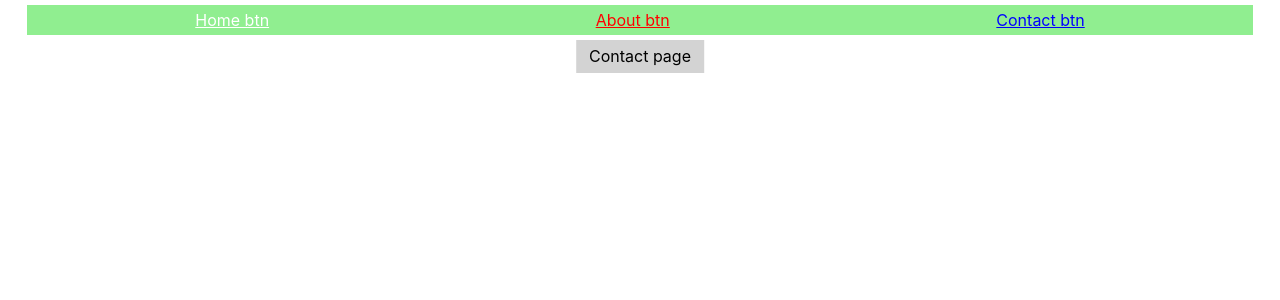
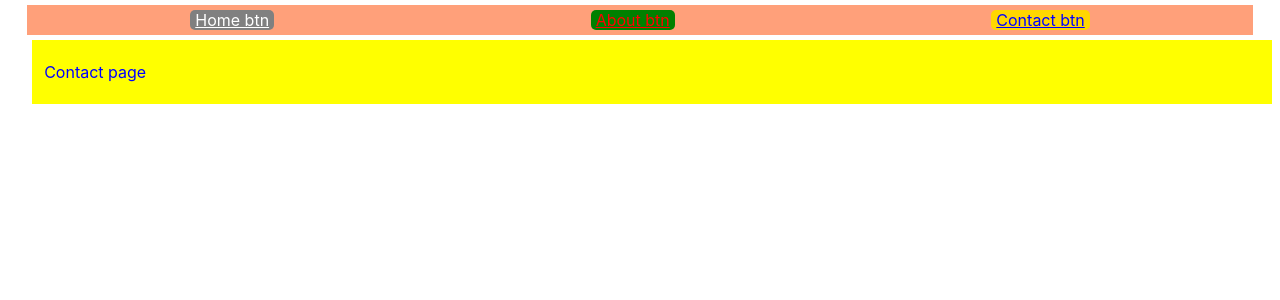
Before and after one commit to KostiantynPolishko2/ts-app, a React (Create React App) app: page /contact in a window 1280 px wide. Shown: the top 300 px of the page. Built offline with nearby package versions, Linux system fonts and the light colour scheme.

Commit message:
5 FC Link has been extended in FC BtnLink via styled-components.

```diff
--- a/src/components/Menu/IMenu.tsx
+++ b/src/components/Menu/IMenu.tsx
@@ -4,4 +4,4 @@ export interface INavProps {
     home: string,
     about: string,
     contact: string,
- }
+}
--- a/src/components/Menu/Menu.styled.ts
+++ b/src/components/Menu/Menu.styled.ts
@@ -1,4 +1,10 @@
 import styled from 'styled-components';
+import { Link } from 'react-router-dom';
+
+export interface IBtnProps {
+    _bgColor?: string,
+    _color?: string
+}
 
 const Display = styled.div`
     display: flex;
@@ -8,10 +14,17 @@ const Display = styled.div`
 `;
 
 const MenuWrapper = styled(Display)`
-    background-color: lightgreen;
+    background-color: lightsalmon;
     margin: 5px auto;
     padding: 5px;
     width: 95%;
 `;
 
+export const BtnLink = styled(Link)<IBtnProps>`
+    padding: 0px 5px;
+    border-radius: 5px;
+    background-color: ${props => props._bgColor || 'lightgrey'};
+    color: ${props => props._color || 'black'};
+`;
+
 export default MenuWrapper;
--- a/src/components/Menu/Menu.tsx
+++ b/src/components/Menu/Menu.tsx
@@ -1,5 +1,5 @@
 import React, { FC } from 'react';
-import MenuWrapper from './Menu.styled';
+import MenuWrapper, { BtnLink } from './Menu.styled';
 import { INavProps } from './IMenu';
 import { Link } from 'react-router-dom';
 
@@ -11,9 +11,9 @@ const Menu: FC<MenuProps> = (props) => {
 
    return (
       <MenuWrapper>
-         <Link to={props.home} style={{color: 'white'}}>Home btn</Link>
-         <Link to={props.about} style={{color: 'red'}}>About btn</Link>
-         <Link to={props.contact} style={{color: 'blue'}}>Contact btn</Link>
+         <BtnLink to={props.home} _bgColor='grey' _color='white'>Home btn</BtnLink>
+         <BtnLink to={props.about} _bgColor='green' _color='red'>About btn</BtnLink>
+         <BtnLink to={props.contact} _bgColor='gold' _color='blue'>Contact btn</BtnLink>
       </MenuWrapper>
    );
 }
--- a/src/components/Sections/About.tsx
+++ b/src/components/Sections/About.tsx
@@ -1,11 +1,11 @@
 import React, { FC, ReactElement } from 'react';
-import { Link } from 'react-router-dom'
+import { DisplayBox } from './Sections.style';
 
 const About: FC = (): ReactElement => {
     return(
-        <div>
-            About page
-        </div>
+        <DisplayBox _bgColor='lightgreen' _color='red'>
+            <p>About page</p>
+        </DisplayBox>
     );
 }
 
--- a/src/components/Sections/Contact.tsx
+++ b/src/components/Sections/Contact.tsx
@@ -1,11 +1,11 @@
 import React, { FC, ReactElement } from 'react';
-import { Link } from 'react-router-dom'
+import { DisplayBox } from './Sections.style';
 
 const Contact: FC = (): ReactElement => {
     return(
-        <div>
-            Contact page
-        </div>
+        <DisplayBox _bgColor='yellow' _color='blue'>
+            <p>Contact page</p>
+        </DisplayBox>
     );
 }
 
--- a/src/components/Sections/Home.tsx
+++ b/src/components/Sections/Home.tsx
@@ -1,11 +1,11 @@
 import React, { FC, ReactElement } from 'react';
-import { Link } from 'react-router-dom'
+import { DisplayBox } from './Sections.style';
 
 const Home: FC = (): ReactElement => {
     return(
-        <div>
-            Home page
-        </div>
+        <DisplayBox _bgColor='lightgrey' _color='gold'>
+            <p>Home page</p>
+        </DisplayBox>
     );
 }
 
--- a/src/components/Sections/Sections.style.ts
+++ b/src/components/Sections/Sections.style.ts
@@ -1,9 +1,24 @@
 import styled from "styled-components";
+
+export interface IBoxProps {
+    _bgColor?: string,
+    _color?: string
+}
 
 export const SectionWrapper = styled.section`
     position: absolute;
     left: 50%;
     transform: translateX(-50%);
-    background-color: lightgray;
+`
+
+const SizeBox = styled.div`
+    width: 95vw;
     padding: 0.5% 1% ;
-`
+`;
+
+export const DisplayBox = styled(SizeBox)<IBoxProps>`
+    background-color: ${props => props._bgColor || 'lightgrey'};
+    & > p {
+        color: ${props => props._color || 'black'};
+    }
+`;
```
